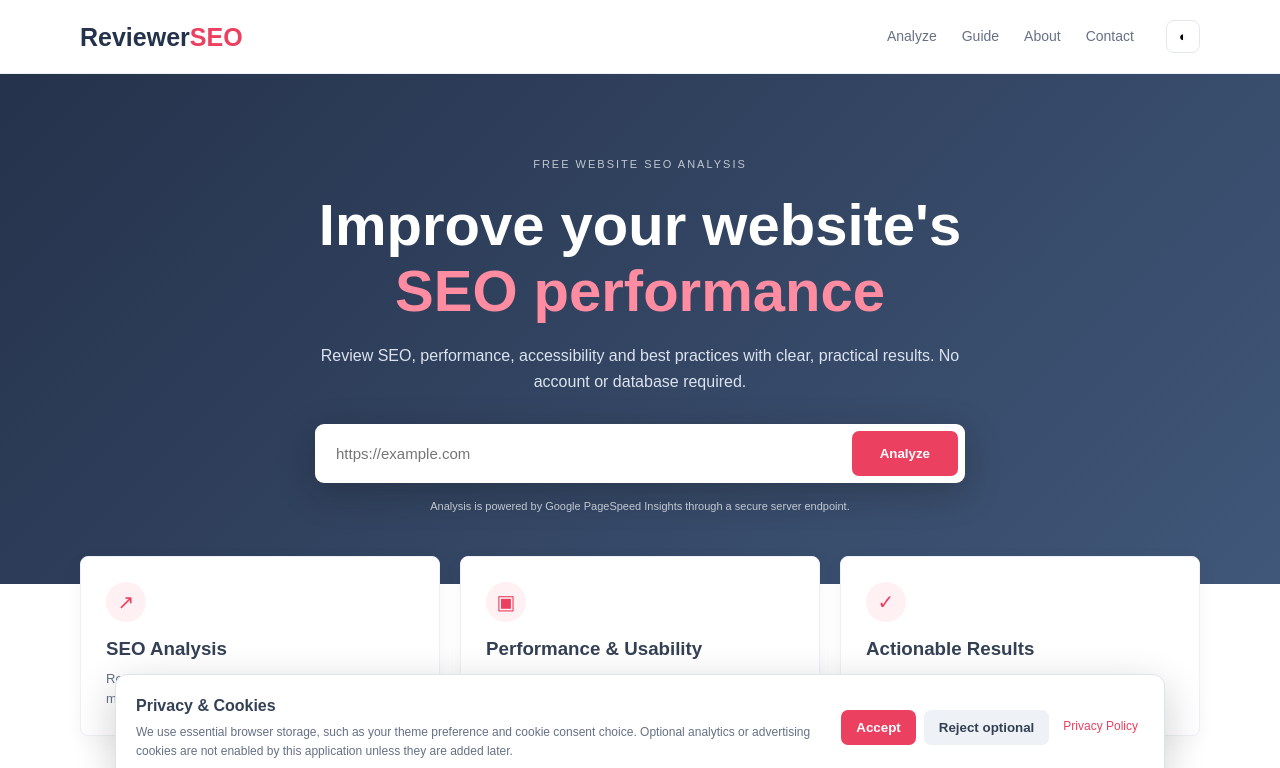
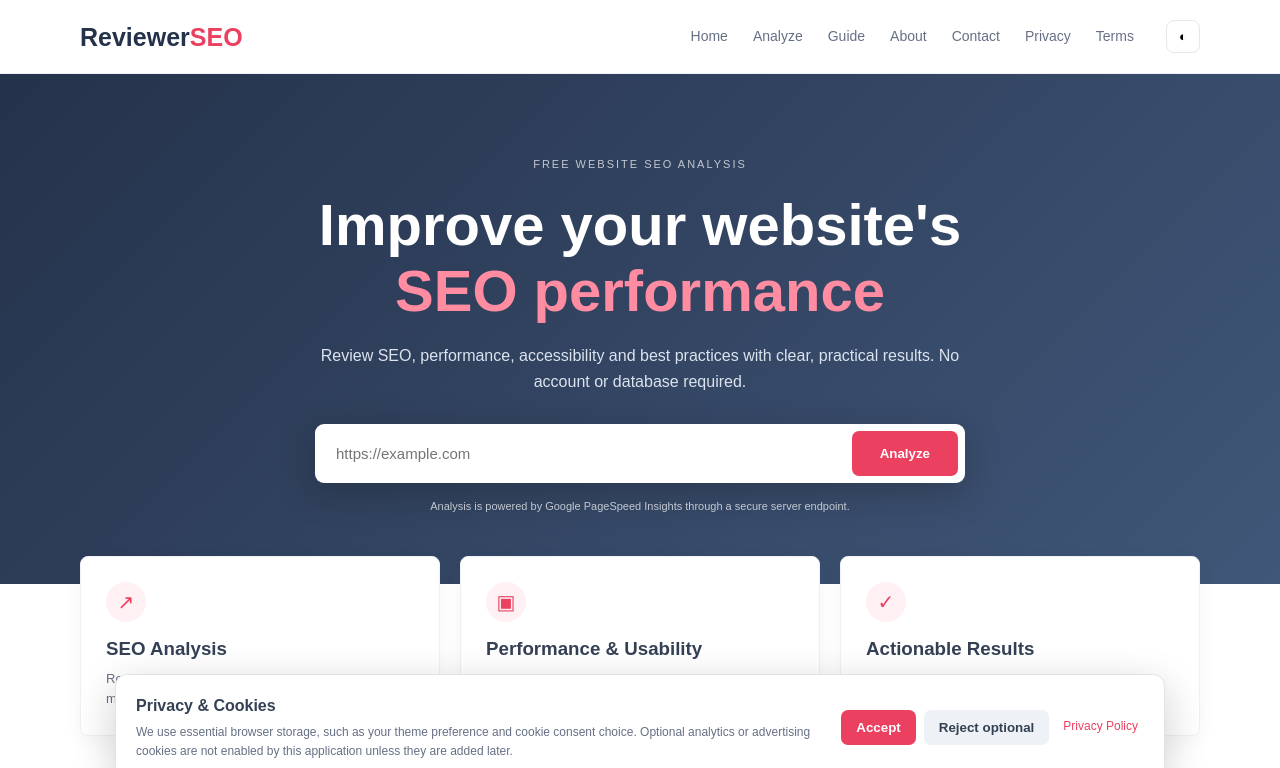
Before and after one commit to gpldroid/reviewer, a plain HTML site: page index.html in a window 1280 px wide. Shown: the top 768 px of the page. Drawn offline with Linux system fonts and the light colour scheme.

Commit message:
Add complete site navigation menu to Reviewer SEO Tools

```diff
--- a/index.html
+++ b/index.html
@@ -22,7 +22,7 @@
 <script type="application/ld+json">{"@context":"https://schema.org","@type":"WebApplication","name":"Reviewer SEO Tools","url":"https://gpldroid.github.io/reviewer/","description":"Free website SEO analyzer for performance, SEO, accessibility and best-practice checks.","applicationCategory":"SEOApplication","operatingSystem":"Any","offers":{"@type":"Offer","price":"0","priceCurrency":"USD"},"author":{"@type":"Person","name":"Imad Limrani"}}</script>
 </head>
 <body>
-<header class="top"><div class="wrap nav"><a class="logo" href="./" aria-label="Reviewer SEO Tools home">Reviewer<span>SEO</span></a><nav aria-label="Main navigation"><a href="#analyzer">Analyze</a><a href="guide.html">Guide</a><a href="about.html">About</a><a href="contact.html">Contact</a></nav><button id="theme" aria-label="Toggle theme">◐</button></div></header>
+<header class="top"><div class="wrap nav"><a class="logo" href="./" aria-label="Reviewer SEO Tools home">Reviewer<span>SEO</span></a><nav aria-label="Main navigation"><a href="./">Home</a><a href="#analyzer">Analyze</a><a href="guide.html">Guide</a><a href="about.html">About</a><a href="contact.html">Contact</a><a href="privacy.html">Privacy</a><a href="terms.html">Terms</a></nav><button id="theme" aria-label="Toggle theme">◐</button></div></header>
 <section class="hero"><div class="wrap"><div class="eyebrow">FREE WEBSITE SEO ANALYSIS</div><h1>Improve your website's<br><b>SEO performance</b></h1><p>Review SEO, performance, accessibility and best practices with clear, practical results. No account or database required.</p>
 <div class="searchbox" id="analyzer"><input id="url" type="url" placeholder="https://example.com" autocomplete="url" aria-label="Website URL"><button id="analyze">Analyze</button></div><small id="notice">Analysis is powered by Google PageSpeed Insights through a secure server endpoint.</small></div></section>
 <section class="wrap features"><article><i>↗</i><h3>SEO Analysis</h3><p>Review important technical SEO signals, crawlability, metadata and page structure.</p></article><article><i>▣</i><h3>Performance & Usability</h3><p>Check Core Web Vitals, mobile performance, accessibility and responsive experience.</p></article><article><i>✓</i><h3>Actionable Results</h3><p>Understand the most important checks and use the results to improve your website.</p></article></section>
```
